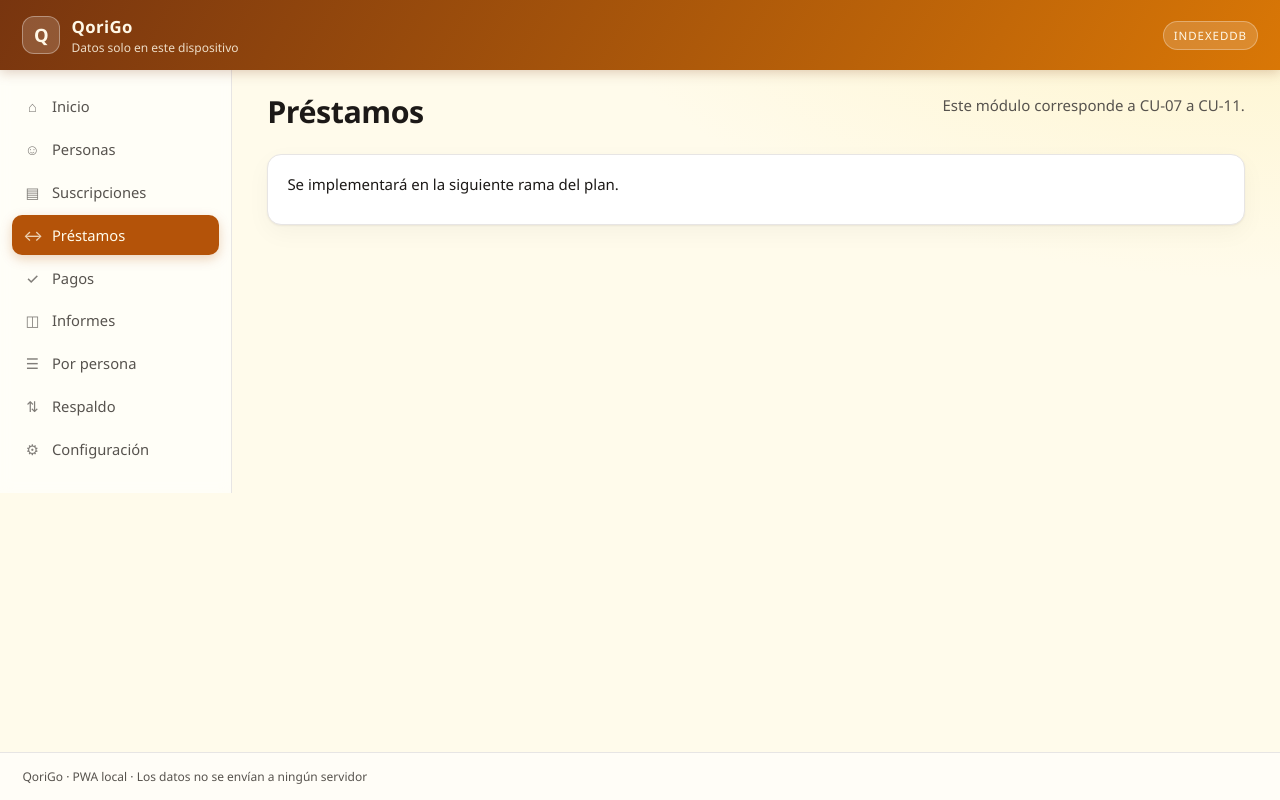
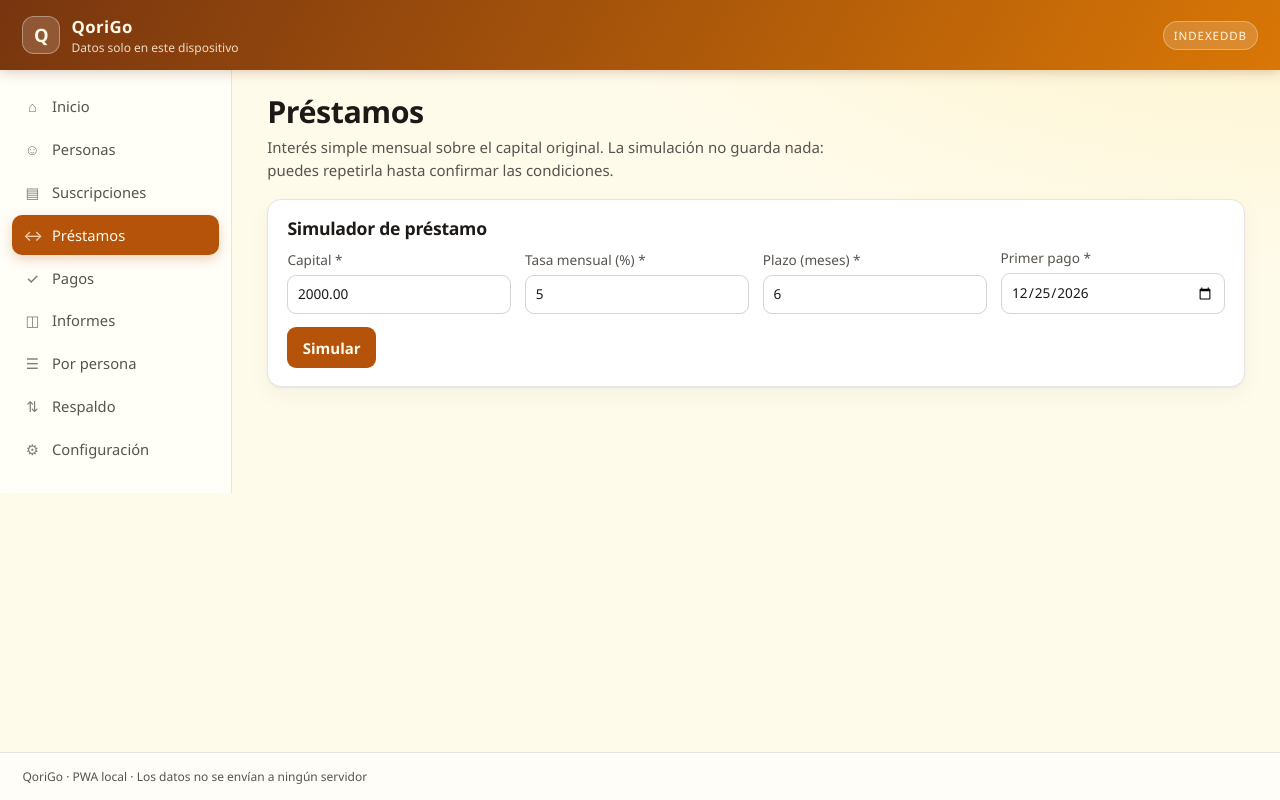
Before and after one commit to LuisZapataYamo/qorigo-wasm, a React (Vite) app: page /#/prestamos in a window 1280 px wide. Built offline with nearby package versions, Linux system fonts and the light colour scheme.

Commit message:
feat(prestamos): simulador con cronograma e interes simple (CU-07)

```diff
--- a/src/App.tsx
+++ b/src/App.tsx
@@ -4,6 +4,7 @@ import { Inicio } from './ui/paginas/Inicio';
 import { EnConstruccion } from './ui/paginas/EnConstruccion';
 import { Personas } from './ui/paginas/Personas';
 import { Suscripciones } from './ui/paginas/Suscripciones';
+import { Prestamos } from './ui/paginas/Prestamos';
 
 export function App() {
   return (
@@ -13,10 +14,7 @@ export function App() {
           <Route index element={<Inicio />} />
           <Route path="personas" element={<Personas />} />
           <Route path="suscripciones" element={<Suscripciones />} />
-          <Route
-            path="prestamos"
-            element={<EnConstruccion titulo="Préstamos" caso="CU-07 a CU-11" />}
-          />
+          <Route path="prestamos" element={<Prestamos />} />
           <Route
             path="pagos"
             element={<EnConstruccion titulo="Pagos" caso="CU-12 a CU-16" />}
--- /dev/null
+++ b/src/aplicacion/prestamos.ts
@@ -0,0 +1,22 @@
+import {
+  calcularCronograma,
+  type CronogramaCalculado,
+  type EntradaCalculo,
+} from '../dominio/prestamo';
+
+export type SimulacionPrestamo = CronogramaCalculado & {
+  tasaMensual: number;
+  plazoMeses: number;
+  fechaPrimerPago: string;
+};
+
+/** CU-07. Calcula el cronograma sin guardar nada. */
+export function simularPrestamo(entrada: EntradaCalculo): SimulacionPrestamo {
+  const cronograma = calcularCronograma(entrada);
+  return {
+    ...cronograma,
+    tasaMensual: entrada.tasaMensual,
+    plazoMeses: entrada.plazoMeses,
+    fechaPrimerPago: entrada.fechaPrimerPago,
+  };
+}
--- /dev/null
+++ b/src/dominio/prestamo.ts
@@ -0,0 +1,104 @@
+import { aCentimos } from './dinero';
+import { ErrorValidacion } from './errores';
+import { sumarMeses } from './fechas';
+
+export interface CuotaCalculada {
+  numero: number;
+  fechaVencimiento: string;
+  capitalCentimos: number;
+  interesCentimos: number;
+  montoCentimos: number;
+}
+
+export interface CronogramaCalculado {
+  capitalCentimos: number;
+  interesTotalCentimos: number;
+  totalCentimos: number;
+  cuotas: CuotaCalculada[];
+}
+
+export interface EntradaCalculo {
+  capital: number | string;
+  tasaMensual: number;
+  plazoMeses: number;
+  fechaPrimerPago: string;
+}
+
+/**
+ * Interés simple mensual sobre el capital original:
+ *   I = C × (r / 100) × n,  T = C + I
+ * El capital y el interés base de cada cuota se truncan a céntimos y la
+ * última cuota absorbe la diferencia (RN-P02).
+ */
+export function calcularCronograma(
+  entrada: EntradaCalculo,
+): CronogramaCalculado {
+  const capitalCentimos = aCentimos(entrada.capital);
+  if (capitalCentimos <= 0) {
+    throw new ErrorValidacion('El capital debe ser mayor que cero.', 'capital');
+  }
+  if (!Number.isFinite(entrada.tasaMensual) || entrada.tasaMensual < 0) {
+    throw new ErrorValidacion(
+      'La tasa mensual no puede ser negativa.',
+      'tasaMensual',
+    );
+  }
+  if (
+    !Number.isInteger(entrada.plazoMeses) ||
+    entrada.plazoMeses < 1 ||
+    entrada.plazoMeses > 120
+  ) {
+    throw new ErrorValidacion(
+      'El plazo debe ser un número entero entre 1 y 120 meses.',
+      'plazoMeses',
+    );
+  }
+  if (!/^\d{4}-\d{2}-\d{2}$/.test(entrada.fechaPrimerPago)) {
+    throw new ErrorValidacion(
+      'La fecha del primer pago no es válida.',
+      'fechaPrimerPago',
+    );
+  }
+
+  const interesTotalCentimos = Math.round(
+    capitalCentimos * (entrada.tasaMensual / 100) * entrada.plazoMeses,
+  );
+  const baseCapital = Math.floor(capitalCentimos / entrada.plazoMeses);
+  const baseInteres = Math.floor(interesTotalCentimos / entrada.plazoMeses);
+
+  const cuotas: CuotaCalculada[] = Array.from(
+    { length: entrada.plazoMeses },
+    (_, indice) => {
+      const ultima = indice === entrada.plazoMeses - 1;
+      const capital = ultima
+        ? capitalCentimos - baseCapital * (entrada.plazoMeses - 1)
+        : baseCapital;
+      const interes = ultima
+        ? interesTotalCentimos - baseInteres * (entrada.plazoMeses - 1)
+        : baseInteres;
+      return {
+        numero: indice + 1,
+        fechaVencimiento: sumarMeses(entrada.fechaPrimerPago, indice),
+        capitalCentimos: capital,
+        interesCentimos: interes,
+        montoCentimos: capital + interes,
+      };
+    },
+  );
+
+  const suma = cuotas.reduce((total, cuota) => total + cuota.montoCentimos, 0);
+  const totalCentimos = capitalCentimos + interesTotalCentimos;
+  if (suma !== totalCentimos) {
+    throw new ErrorValidacion(
+      'El cronograma no suma el total del préstamo.',
+      'plazoMeses',
+    );
+  }
+
+  return {
+    capitalCentimos,
+    interesTotalCentimos,
+    totalCentimos,
+    cuotas,
+  };
+}
--- /dev/null
+++ b/src/ui/paginas/Prestamos.tsx
@@ -0,0 +1,169 @@
+import { useState, type FormEvent } from 'react';
+import {
+  simularPrestamo,
+  type SimulacionPrestamo,
+} from '../../aplicacion/prestamos';
+import { formatearMoneda } from '../../dominio/dinero';
+import { formatearFecha, hoy, sumarMeses } from '../../dominio/fechas';
+import { mensajeDeError } from '../../dominio/errores';
+import { Aviso, Campo } from '../componentes';
+
+export function Prestamos() {
+  const [formulario, setFormulario] = useState({
+    capital: '2000.00',
+    tasaMensual: '5',
+    plazoMeses: '6',
+    fechaPrimerPago: sumarMeses(hoy(), 1),
+  });
+  const [simulacion, setSimulacion] = useState<SimulacionPrestamo | null>(null);
+  const [error, setError] = useState<string | null>(null);
+
+  function simular(evento: FormEvent) {
+    evento.preventDefault();
+    setError(null);
+    try {
+      setSimulacion(
+        simularPrestamo({
+          capital: formulario.capital,
+          tasaMensual: Number(formulario.tasaMensual),
+          plazoMeses: Number(formulario.plazoMeses),
+          fechaPrimerPago: formulario.fechaPrimerPago,
+        }),
+      );
+    } catch (fallo) {
+      setSimulacion(null);
+      setError(mensajeDeError(fallo));
+    }
+  }
+
+  return (
+    <section className="pagina">
+      <div className="pagina-encabezado">
+        <div>
+          <h1>Préstamos</h1>
+          <p>
+            Interés simple mensual sobre el capital original. La simulación no
+            guarda nada: puedes repetirla hasta confirmar las condiciones.
+          </p>
+        </div>
+      </div>
+
+      <article className="tarjeta">
+        <h2>Simulador de préstamo</h2>
+        <form className="formulario" onSubmit={simular}>
+          <Campo etiqueta="Capital *">
+            <input
+              inputMode="decimal"
+              value={formulario.capital}
+              onChange={(e) =>
+                setFormulario((a) => ({ ...a, capital: e.target.value }))
+              }
+            />
+          </Campo>
+          <Campo etiqueta="Tasa mensual (%) *">
+            <input
+              inputMode="decimal"
+              value={formulario.tasaMensual}
+              onChange={(e) =>
+                setFormulario((a) => ({ ...a, tasaMensual: e.target.value }))
+              }
+            />
+          </Campo>
+          <Campo etiqueta="Plazo (meses) *">
+            <input
+              type="number"
+              min={1}
+              max={120}
+              value={formulario.plazoMeses}
+              onChange={(e) =>
+                setFormulario((a) => ({ ...a, plazoMeses: e.target.value }))
+              }
+            />
+          </Campo>
+          <Campo etiqueta="Primer pago *">
+            <input
+              type="date"
+              value={formulario.fechaPrimerPago}
+              onChange={(e) =>
+                setFormulario((a) => ({
+                  ...a,
+                  fechaPrimerPago: e.target.value,
+                }))
+              }
+            />
+          </Campo>
+          <div className="acciones">
+            <button className="boton boton-primario" type="submit">
+              Simular
+            </button>
+          </div>
+        </form>
+        {error ? (
+          <div style={{ marginTop: '0.8rem' }}>
+            <Aviso tipo="error">{error}</Aviso>
+          </div>
+        ) : null}
+      </article>
+
+      {simulacion ? (
+        <article className="tarjeta">
+          <div className="encabezado-tarjeta">
+            <h2>Cronograma simulado</h2>
+            <span className="nota">No guardado</span>
+          </div>
+          <dl className="detalle-lista">
+            <div>
+              <dt>Capital</dt>
+              <dd>{formatearMoneda(simulacion.capitalCentimos, 'PEN')}</dd>
+            </div>
+            <div>
+              <dt>Interés total</dt>
+              <dd>{formatearMoneda(simulacion.interesTotalCentimos, 'PEN')}</dd>
+            </div>
+            <div>
+              <dt>Total a cobrar</dt>
+              <dd>{formatearMoneda(simulacion.totalCentimos, 'PEN')}</dd>
+            </div>
+            <div>
+              <dt>Cuotas</dt>
+              <dd>{simulacion.cuotas.length}</dd>
+            </div>
+          </dl>
+          <div className="tabla-contenedor" style={{ marginTop: '0.8rem' }}>
+            <table className="tabla">
+              <thead>
+                <tr>
+                  <th>N°</th>
+                  <th>Vencimiento</th>
+                  <th className="numero">Capital</th>
+                  <th className="numero">Interés</th>
+                  <th className="numero">Cuota</th>
+                </tr>
+              </thead>
+              <tbody>
+                {simulacion.cuotas.map((cuota) => (
+                  <tr key={cuota.numero}>
+                    <td>{cuota.numero}</td>
+                    <td>{formatearFecha(cuota.fechaVencimiento)}</td>
+                    <td className="numero">
+                      {formatearMoneda(cuota.capitalCentimos, 'PEN')}
+                    </td>
+                    <td className="numero">
+                      {formatearMoneda(cuota.interesCentimos, 'PEN')}
+                    </td>
+                    <td className="numero">
+                      {formatearMoneda(cuota.montoCentimos, 'PEN')}
+                    </td>
+                  </tr>
+                ))}
+              </tbody>
+            </table>
+          </div>
+          <p className="nota" style={{ marginTop: '0.6rem' }}>
+            La última cuota absorbe el redondeo para que la suma sea exacta.
+          </p>
+        </article>
+      ) : null}
+    </section>
+  );
+}
```
Also changed, not shown: 1 other file (tests, documents, lock files or other folders).
